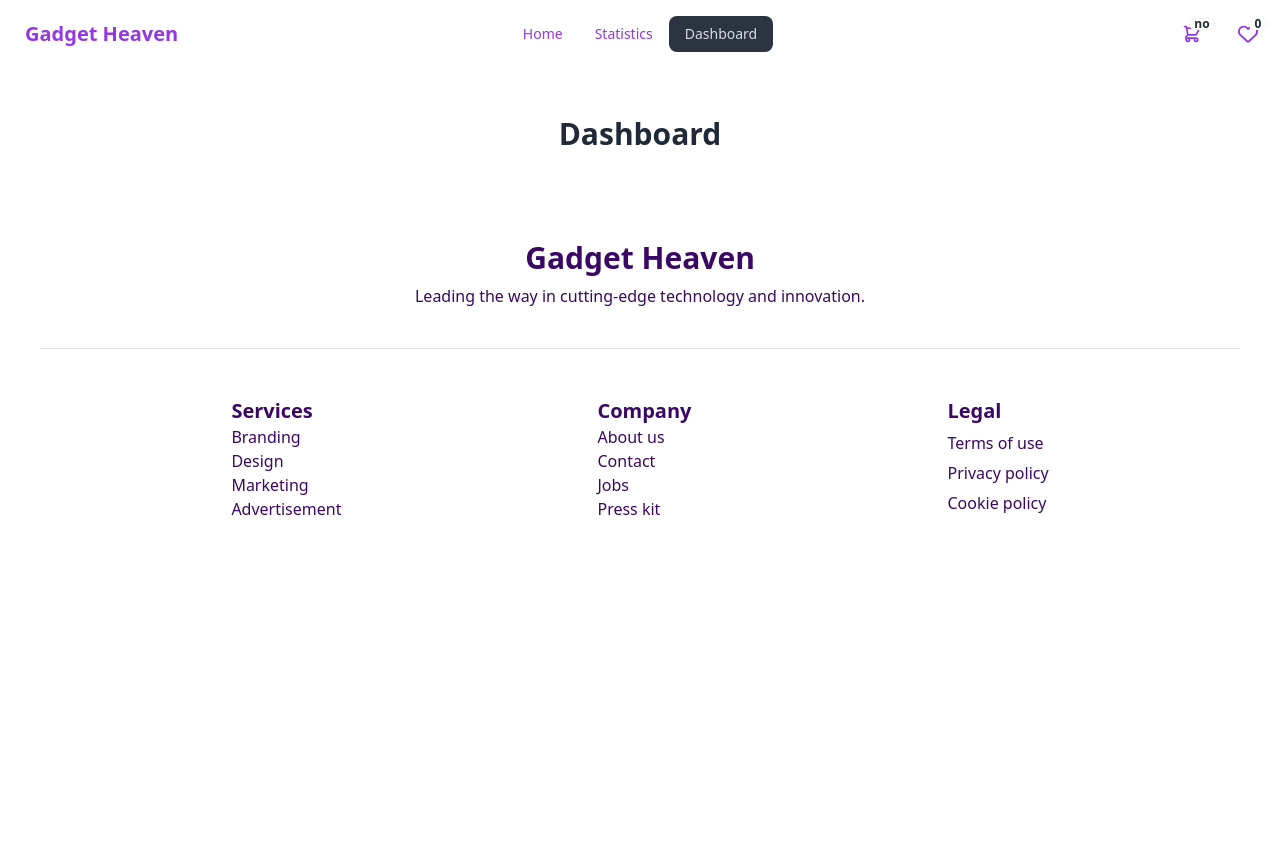
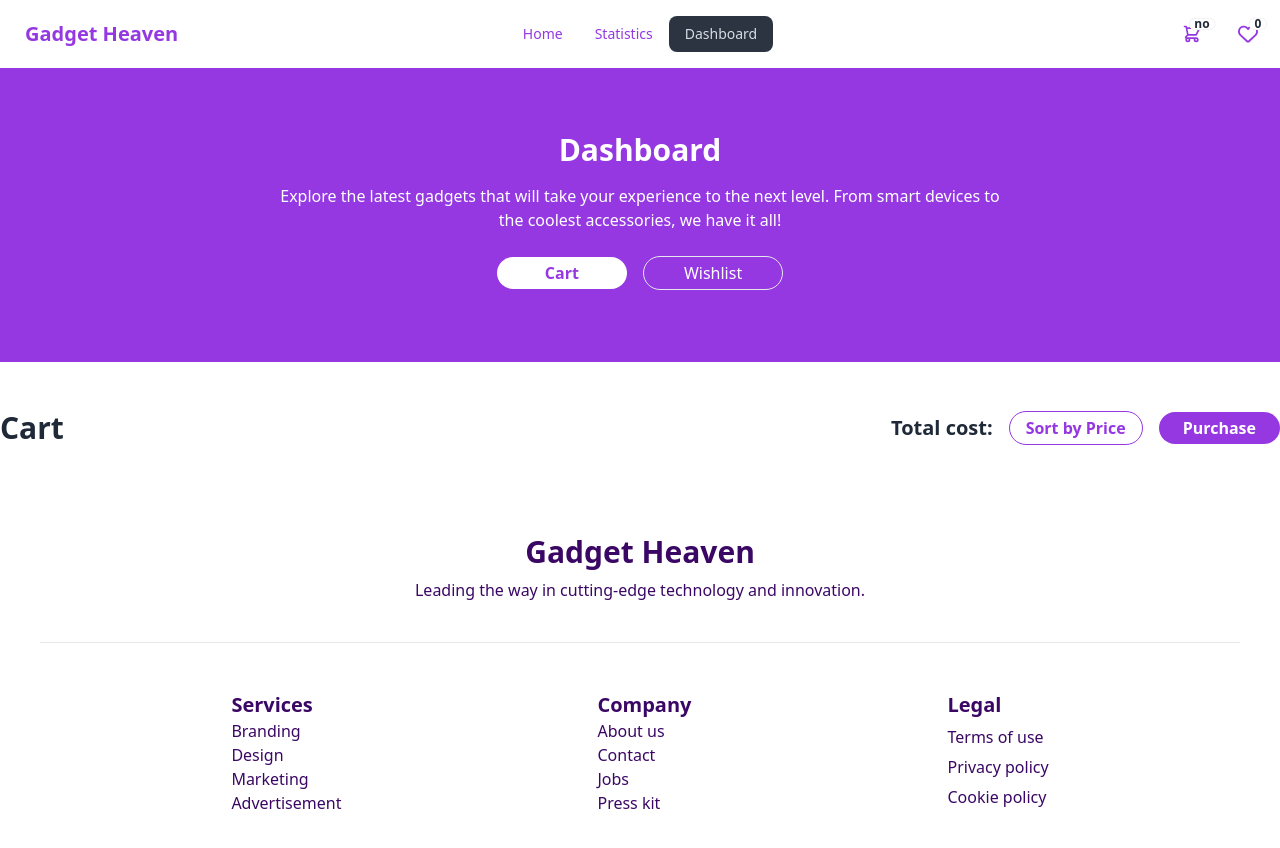
Before and after one commit to nithilanoor/assignment-eight-ph, a React (Vite) app: page /dashboard in a window 1280 px wide. Shown: the top 848 px of the page. Before the commit the page ends 800 px from the top, so only its background shows below. Built offline with nearby package versions, Linux system fonts and the light colour scheme.

Commit message:
fifth commit

```diff
--- /dev/null
+++ b/src/components/Cart/Cart.jsx
@@ -0,0 +1,14 @@
+const Cart = () => {
+    return (
+        <div className="flex justify-between items-centers my-12">
+            <h3 className="text-3xl font-bold">Cart</h3>
+            <div className="flex gap-4 justify-center items-center">
+                <h3 className="text-xl font-bold">Total cost: </h3>
+                <button className="border border-[#9538E2] text-[#9538E2] font-bold rounded-full p-1 px-4 hover:bg-[#f7ecff]">Sort by Price</button>
+                <button className="bg-[#9538E2] text-white font-bold rounded-full p-1 px-6">Purchase</button>
+            </div>
+        </div>
+    );
+};
+
+export default Cart;
--- /dev/null
+++ b/src/components/Dashboard/Dashboard.css
@@ -0,0 +1,9 @@
+.active {
+    background-color: white;
+    color: rgb(149, 56, 226);
+}
+
+.normal{
+    background-color: rgb(149, 56, 226);
+    color: white;
+}
--- a/src/components/Dashboard/Dashboard.jsx
+++ b/src/components/Dashboard/Dashboard.jsx
@@ -1,7 +1,49 @@
+import { useState } from "react";
+import './Dashboard.css';
+import { Link } from "react-router-dom";
+import Cart from "../Cart/Cart";
+import Wishlist from "../Wishlist/Wishlist";
+
 const Dashboard = () => {
+
+    // active btn
+    const [isActive, setIsActive] = useState({
+        cart: true,
+        status: "cart"
+    })
+    const handleActive = (status) => {
+        if (status === "cart") {
+            setIsActive({
+                cart: true,
+                status: "cart"
+            })
+        }
+        else {
+            setIsActive({
+                cart: false,
+                status: "wishlist"
+            })
+        }
+    }
+
+
     return (
-        <div className="my-12">
-            <h2 className="text-3xl font-bold text-center">Dashboard</h2>
+        <div>
+            <div className="bg-[#9538E2] space-y-4 p-6 py-16">
+                <h2 className="text-white text-3xl text-center font-bold">Dashboard</h2>
+                <p className="text-white text-center">Explore the latest gadgets that will take your experience to the next level. From smart devices to <br /> the coolest accessories, we have it all!</p>
+                <div className="flex justify-center items-center gap-4 p-2">
+                    <button onClick={() => handleActive("cart")} className={`${isActive.cart ? "active p-1 px-12 rounded-full font-bold" : "normal rounded-full border p-1 px-12"}`}>Cart</button>
+                    <button onClick={() => handleActive("wishlist")} className={`${isActive.cart ? "normal rounded-full border p-1 px-10" : "active p-1 px-10 rounded-full font-bold"}`}>Wishlist</button>
+                </div>
+            </div>
+
+            <section>
+                {
+                    isActive.cart ? <Cart></Cart> : <Wishlist></Wishlist>
+                }
+            </section>
+
         </div>
     );
 };
--- a/src/components/Stats/Stats.jsx
+++ b/src/components/Stats/Stats.jsx
@@ -2,7 +2,7 @@ const Stats = () => {
     return (
         <div className="my-12">
             <h2 className="text-4xl font-bold text-center">Statistics</h2>
-            <h3 className="text-5xl text-[#9538E2] text-center font-bold my-10">No Data Found</h3>
+            <h3 className="text-5xl text-[#9538E2] text-center font-bold my-24">No Data Found</h3>
         </div>
     );
 };
--- /dev/null
+++ b/src/components/Wishlist/Wishlist.jsx
@@ -0,0 +1,9 @@
+const Wishlist = () => {
+    return (
+        <div className="my-12">
+            <h3 className="text-3xl font-bold">Wishlist</h3>
+        </div>
+    );
+};
+
+export default Wishlist;
--- a/src/main.jsx
+++ b/src/main.jsx
@@ -11,6 +11,7 @@ import Home from './components/Home/Home';
 import Dashboard from './components/Dashboard/Dashboard';
 import Stats from './components/Stats/Stats';
 import GadgetDetails from './components/GadgetDetails/GadgetDetails';
+import Cart from './components/Cart/Cart';
 
 
 const router = createBrowserRouter([
```
